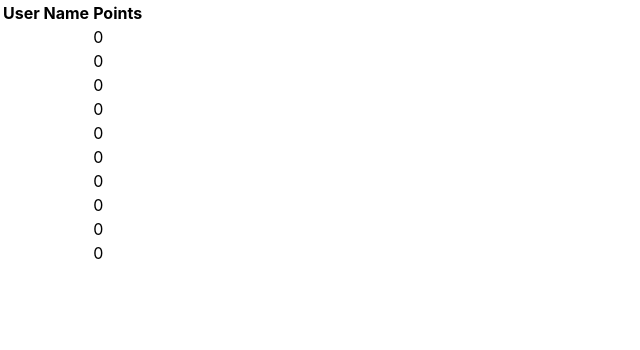
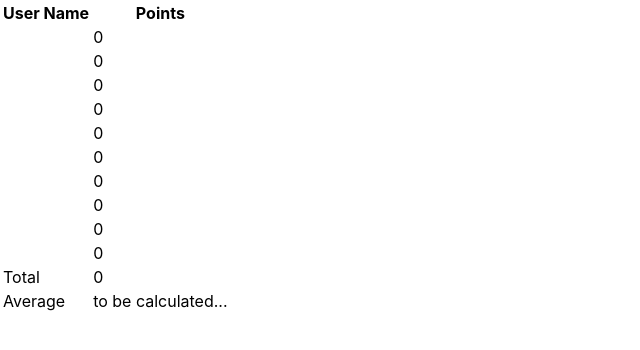
Before and after one commit to piotr-andrzej-bochenek/iSA-React-my-homeworks, a React (Create React App) app in the folder zadanie_08/my-app/: page / in a window 1280 px wide. Shown: the top 350 px of the page, without its empty margins (0-640 px from the left). Built offline with nearby package versions, Linux system fonts and the light colour scheme.

Commit message:
added total & avg rows, calculated total points

```diff
--- a/zadanie_08/my-app/src/App.js
+++ b/zadanie_08/my-app/src/App.js
@@ -30,6 +30,20 @@ class RenderPlayersTable extends React.Component {
             )})}
           </tbody>
 
+          <tfoot>
+            <tr>
+              <td>Total</td>
+              <td>{players.reduce((total, current) => {
+              return (total+current.points)
+              },0)}
+              </td>
+            </tr>
+            <tr>
+              <td>Average</td>
+              <td>to be calculated...</td>
+            </tr>
+
+          </tfoot>
         </table>
       </div>
     );
@@ -44,4 +58,12 @@ function App() {
   );
 }
 
+// Korzystając z kodu z zadania 1. wyświetl w tablicy dodatkowy wiersz na samym dole,
+// w którym w kolumnie z nagłówkiem Points znajdzie się liczba będąca sumą wszystkich
+// punktów zdobytych przez graczy. W kolumnie Username w tym wierszu niech znajdzie
+// się etykieta Total
+
+//Poniżej tego wiersza dodaj kolejny wiersz, w którym wyświetlimy analogicznie
+//średnią punktów z etykietą Average
+
 export default App;
```
